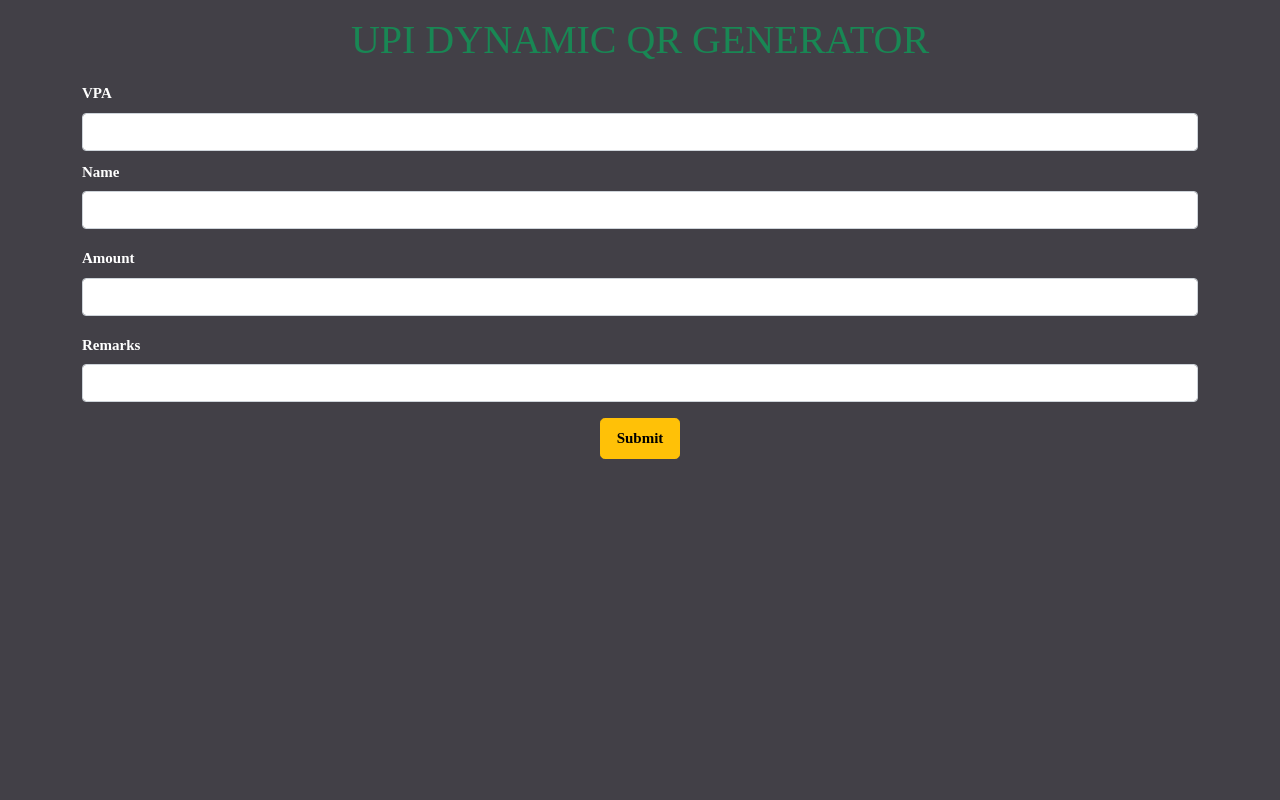
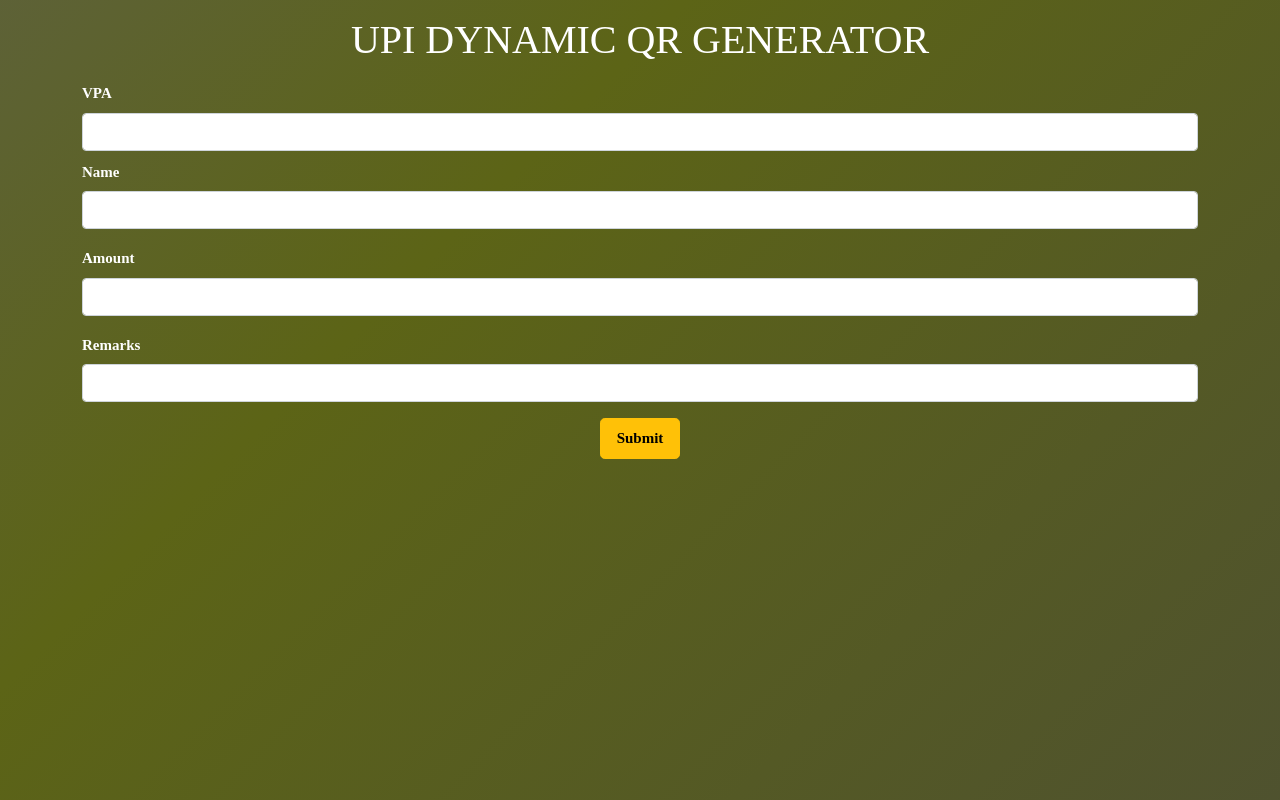
Before and after one commit to akhildhanesh/upi-qr-next, a Next.js app: page / in a window 1280 px wide. Built offline with nearby package versions, Linux system fonts and the light colour scheme.

Commit message:
25-01-2022

```diff
--- a/pages/index.js
+++ b/pages/index.js
@@ -46,10 +46,11 @@ export default function Home() {
   }
   return (
     <div className='container pt-3 text-white'>
+      <meta name="theme-color" content="#615a9b" />
       <link href="https://cdn.jsdelivr.net/npm/bootstrap@5.0.2/dist/css/bootstrap.min.css" rel="stylesheet">
       </link>
       <div className='text-center'>
-        <h1 className='text-success' style={{ fontFamily: 'Times New Roman' }}>UPI DYNAMIC QR GENERATOR</h1>
+        <h1 className='text-white' style={{ fontFamily: 'Times New Roman' }}>UPI DYNAMIC QR GENERATOR</h1>
       </div>
       <div className=' pt-2'>
         <form onSubmit={submit}>
--- a/styles/globals.css
+++ b/styles/globals.css
@@ -1,7 +1,22 @@
-* {
+/* * {
   background-color: #424047;
+} */
+
+body {
+	background: linear-gradient(-45deg, #424047, #5c6416, #615a9b, #74b103);
+	background-size: 400% 400%;
+	animation: gradient 15s ease infinite;
+	height: 100vh;
 }
 
-/* .b {
-  color: rgb(252, 252, 252);
-} */
+@keyframes gradient {
+	0% {
+		background-position: 0% 50%;
+	}
+	50% {
+		background-position: 100% 50%;
+	}
+	100% {
+		background-position: 0% 50%;
+	}
+}
```
